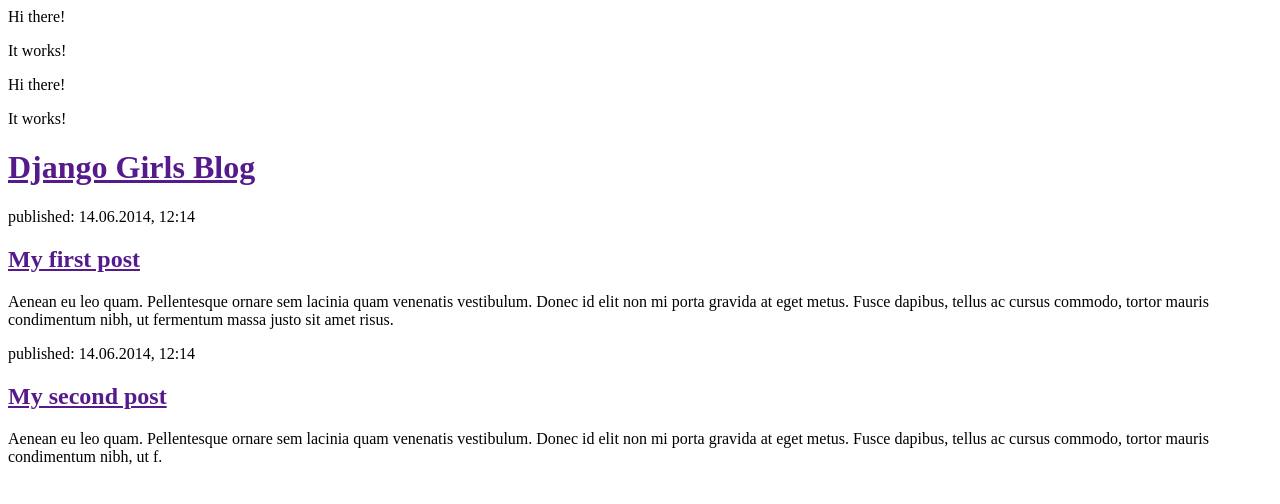
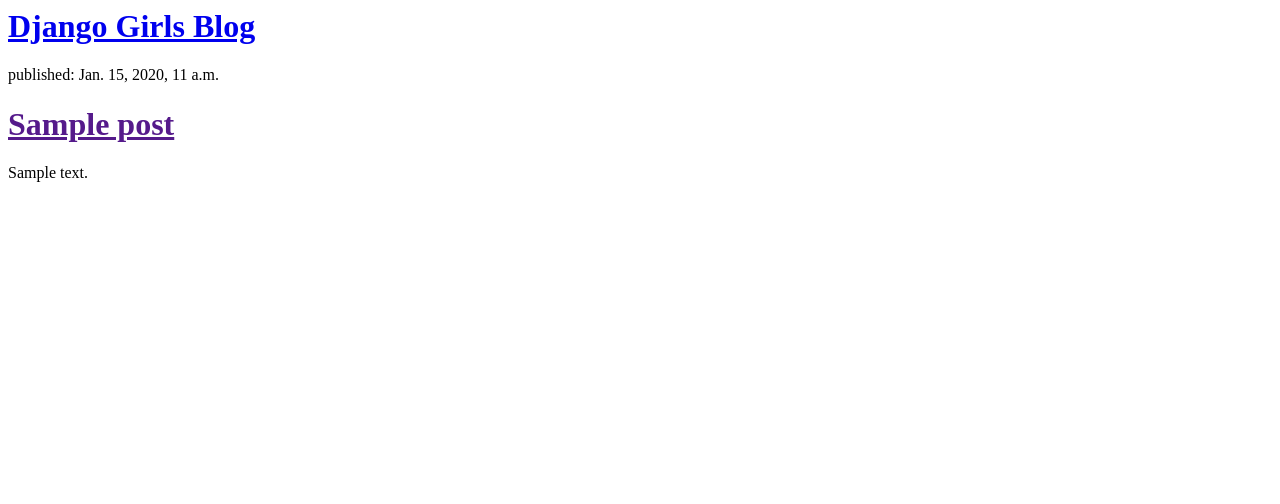
Before and after one commit to mayabarthelt/my-first-blog, a Django app: template blog/templates/blog/post_list.html in a window 1280 px wide. Shown: the top 504 px of the page. Run offline with Django 3.2, Linux system fonts and the light colour scheme; the template is opened without the code that fills it: values that come from a table or form of the project are taken from there, others are empty; tables that the repository leaves empty hold one stand-in row (values such as "Sample post").

Commit message:
Modified templates to display posts from database.

```diff
--- a/blog/models.py
+++ b/blog/models.py
@@ -6,10 +6,8 @@ class Post(models.Model):
     author = models.ForeignKey('auth.User')
     title = models.CharField(max_length=200)
     text = models.TextField()
-    created_date = models.DateTimeField(
-            default=timezone.now)
-    published_date = models.DateTimeField(
-            blank=True, null=True)
+    created_date = models.DateTimeField(default=timezone.now)
+    published_date = models.DateTimeField(blank=True, null=True)
 
     def publish(self):
         self.published_date = timezone.now()
--- a/blog/templates/blog/post_list.html
+++ b/blog/templates/blog/post_list.html
@@ -1,35 +1,11 @@
-<html>
-    <p>Hi there!</p>
-    <p>It works!</p>
-</html>
-<html>
-    <head>
-        <title>Ola's blog</title>
-    </head>
-    <body>
-        <p>Hi there!</p>
-        <p>It works!</p>
-    </body>
-</html>
-<html>
-    <head>
-        <title>Django Girls blog</title>
-    </head>
-    <body>
-        <div>
-            <h1><a href="">Django Girls Blog</a></h1>
-        </div>
+<div>
+    <h1><a href="/">Django Girls Blog</a></h1>
+</div>
 
-        <div>
-            <p>published: 14.06.2014, 12:14</p>
-            <h2><a href="">My first post</a></h2>
-            <p>Aenean eu leo quam. Pellentesque ornare sem lacinia quam venenatis vestibulum. Donec id elit non mi porta gravida at eget metus. Fusce dapibus, tellus ac cursus commodo, tortor mauris condimentum nibh, ut fermentum massa justo sit amet risus.</p>
-        </div>
-
-        <div>
-            <p>published: 14.06.2014, 12:14</p>
-            <h2><a href="">My second post</a></h2>
-            <p>Aenean eu leo quam. Pellentesque ornare sem lacinia quam venenatis vestibulum. Donec id elit non mi porta gravida at eget metus. Fusce dapibus, tellus ac cursus commodo, tortor mauris condimentum nibh, ut f.</p>
-        </div>
-    </body>
-</html>
+{% for post in posts %}
+    <div>
+        <p>published: {{ post.published_date }}</p>
+        <h1><a href="">{{ post.title }}</a></h1>
+        <p>{{ post.text|linebreaksbr }}</p>
+    </div>
+{% endfor %}
```
Also changed, not shown: blog/views.py (+5 -2 lines).
